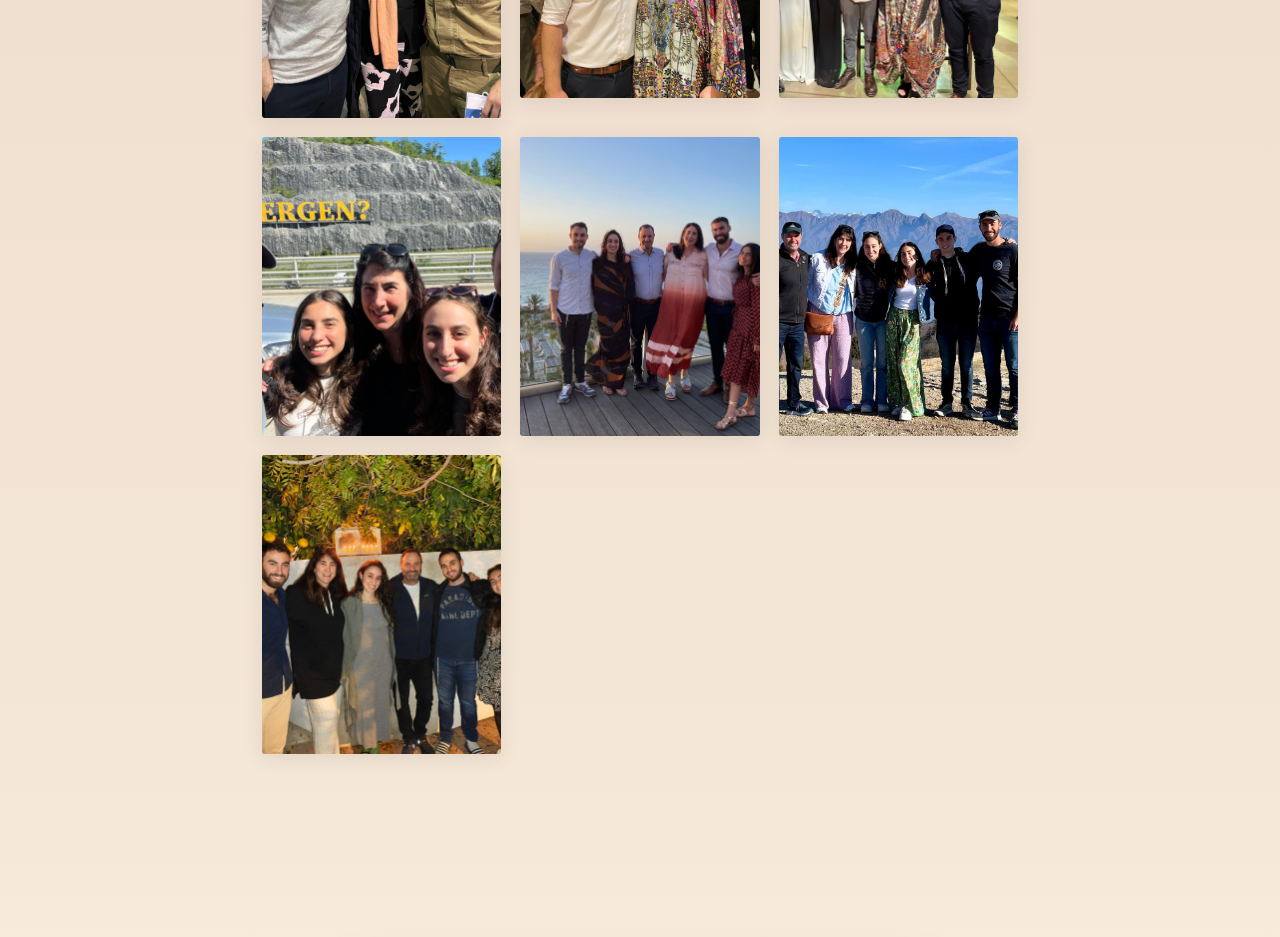
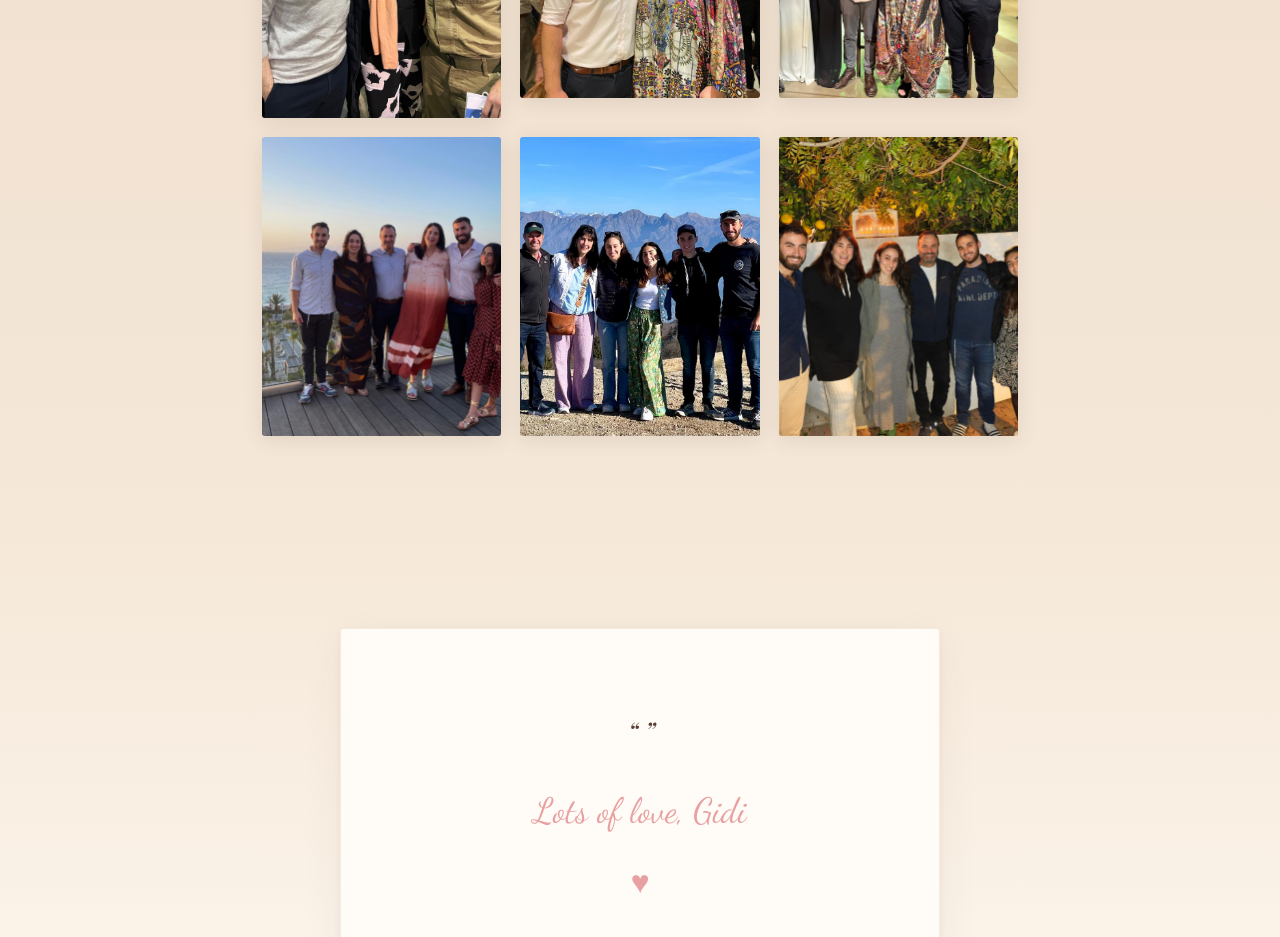
Before and after one commit to Gidi420/mamas-brithday, a plain HTML site: page index.html in a window 1280 px wide. Shown: the part 2140-3077 px from the top of the page. Drawn offline with nearby package versions, Linux system fonts and the light colour scheme; a web font is replaced by a local one.

Commit message:
Remove Bergen photo

```diff
--- a/index.html
+++ b/index.html
@@ -532,10 +532,6 @@
           <div class="photo-overlay"></div>
         </div>
 
-        <div class="gallery-item reveal">
-          <img src="photo7.jpg" alt="Adventures together" />
-          <div class="photo-overlay"></div>
-        </div>
 
         <div class="gallery-item reveal">
           <img src="photo8.jpg" alt="Sunset by the sea" />
```
Also changed, not shown: photo7.jpg (deleted).
